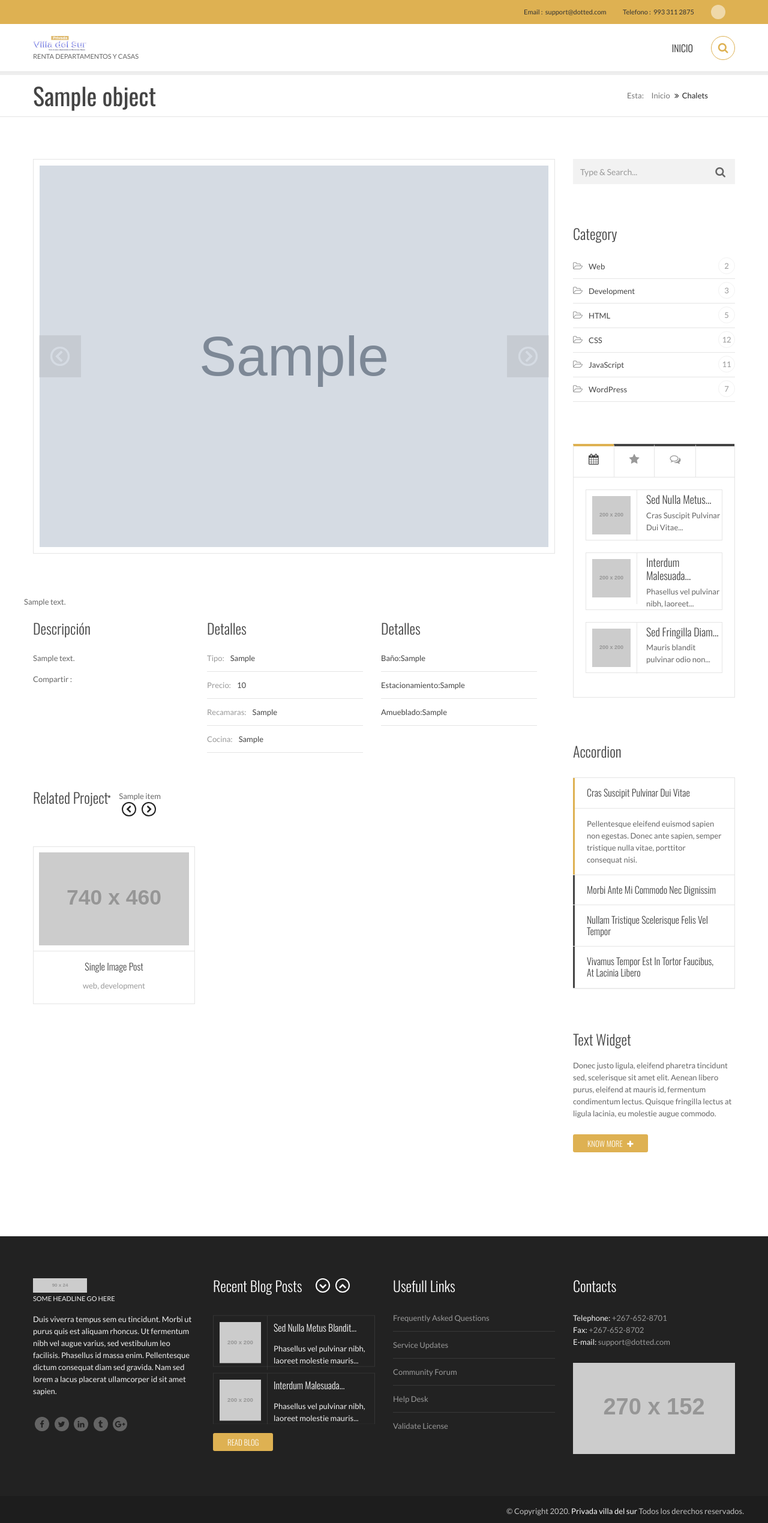
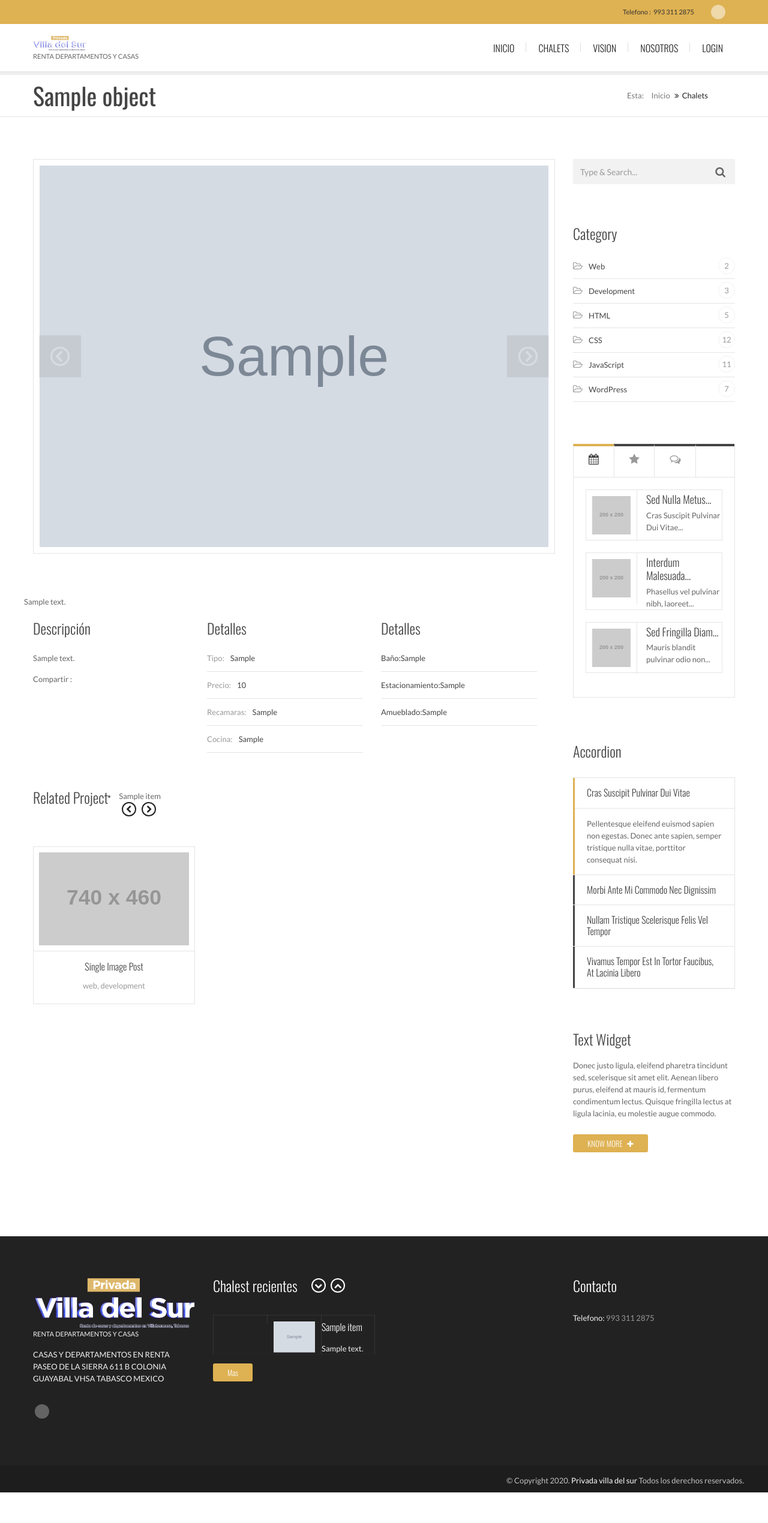
Before and after one commit to inuyaga/privadaVS, a Django app: template templates/web/chalet-single.html in a window 1280 px wide. Shown: the whole page at 60% size. After the commit the page ends 2488 px from the top, so only its background shows below. Run offline with Django 3.2, Linux system fonts and the light colour scheme; the template is opened without the code that fills it: most values are stand-ins (such as "Sample title", 1, 10 or a date in 2020); grey boxes marked "Sample" are stand-in pictures; grey boxes labelled with a size stand in for pictures from a placeholder-image service; some libraries are stand-ins or nearby versions; grey boxes are pictures that could not be loaded.

Commit message:
listar chalet e info

```diff
--- a/app/web/urls.py
+++ b/app/web/urls.py
@@ -6,4 +6,5 @@
 urlpatterns = [
     path('', WebViews.IndexWebView.as_view(), name="index"),
     path('single-chalet/<int:pk>', WebViews.ChaletSingle.as_view(), name="chalet-single"),
+    path('chalet/listar', WebViews.ChaletListView.as_view(), name="chalet-list"),
 ]
--- a/privadaVS/settings.py
+++ b/privadaVS/settings.py
@@ -74,7 +74,8 @@
                 'django.template.context_processors.request',
                 'django.contrib.auth.context_processors.auth',
                 'django.contrib.messages.context_processors.messages',
-                'app.web.context_processors.load_red_socials'
+                'app.web.context_processors.load_red_socials',
+                'app.web.context_processors.load_last_chalet'
             ],
         },
     },
--- a/templates/web/base.html
+++ b/templates/web/base.html
@@ -3,11 +3,15 @@
 <html lang="es-mx">
 
 <head>
-	<meta charset="utf-8">
 	<meta http-equiv="X-UA-Compatible" content="IE=edge">
 	<meta name="viewport" content="width=device-width, initial-scale=1">
+	<meta charset="utf-8">
+	<title>{% block titulo %}Privada Villa del Sur{% endblock titulo %}</title>
+	<meta name="description" content="CASAS Y DEPARTAMENTOS EN RENTA PASEO DE LA SIERRA 611 B COLONIA GUAYABAL VHSA TABASCO MEXICO">
+	<meta name="robots" content="index, follow">
+	<meta name="author" content="CMS">
 
-	<title>Privada Villa del Sur</title>
+
 
 	<!-- Bootstrap CSS -->
 	<link rel="stylesheet" href="{% static 'web/css/bootstrap.css' %}">
@@ -54,6 +58,26 @@
 				<li>
 					<a href="{% url 'web:index' %}"><span>Inicio</span></a>
 				</li>
+				<li>
+					<a href="{% url 'web:chalet-list' %}"><span>Chalets</span></a>
+				</li>
+				<li>
+					<a href="{% url 'web:index' %}"><span>Vision</span></a>
+				</li>
+				<li>
+					<a href="{% url 'web:index' %}"><span>Nosotros</span></a>
+				</li>
+
+				{% if user.is_authenticated %}
+					<li>
+						<a href="{% url 'admin:index' %}"><span>Panel</span></a>
+					</li>
+					{% else %}
+					<li>
+						<a href="{% url 'admin:index' %}"><span>Login</span></a>
+					</li>
+				{% endif %}
+
 				<!-- <li>
 					<a href="#">Features</a>
 					<ul>
@@ -93,6 +117,14 @@
 			</ul>
 		</nav>
 		<!-- /Mobile Menu -->
+
+
+
+
+
+
+
+
 		<!-- topbar -->
 		<div class="topbar-1 bg-theme">
 			<div class="topbar-1-inner ">
@@ -107,8 +139,8 @@
 				<ul class="social social-1">
 
 					{% for item in redes_sociales %}
-					<li><a href="{{item.rs_url}}"
-							class="color-theme hover-text-dark"><i class="{{item.rs_tipo}}" aria-hidden="true"></i></a>
+					<li><a href="{{item.rs_url}}" class="color-theme hover-text-dark"><i class="{{item.rs_tipo}}"
+								aria-hidden="true"></i></a>
 					</li>
 					{% endfor %}
 
@@ -119,7 +151,7 @@
 				</ul>
 
 				<ul class="topbar-info topbar-info-1">
-					<li><span>Email :</span>&nbsp;&nbsp;<a href="mailto:support@dotted.com">support@dotted.com</a></li>
+					<!-- <li><span>Email :</span>&nbsp;&nbsp;<a href="mailto:support@dotted.com">support@dotted.com</a></li> -->
 					<li><span>Telefono :</span>&nbsp;&nbsp;<a href="tel:9933112875">993 311 2875</a></li>
 				</ul>
 			</div>
@@ -130,30 +162,27 @@
 		<header id="stick" class="header-v1">
 			<div class="header-v1-inner">
 				<div class="logo-1">
-					<a href="index.html"><img src="{% static 'text.png' %}" style="width: 90px; height: 24px;"
+					<a href="{% url 'web:index' %}"><img src="{% static 'text.png' %}" style="width: 90px; height: 24px;"
 							class="img-responsive" alt="Image"></a>
 					<p class="slogan-1">Renta departamentos y casas</p>
 				</div>
 				<ul class="navi-right">
-					<li><a href="#" class="btn-search-navi color-theme border-color-theme bg-hover-theme"><i
-								class="fa fa-search " aria-hidden="true"></i></a>
-						<div class="search-popup">
-							<form class="form-search-navi">
-								<div class="input-group">
-									<input class="form-control" placeholder="Search Here" type="text">
-								</div>
-								<!-- /input-group -->
-							</form>
-						</div>
-					</li>
+
 
 					<!-- <li><a href="#" class="color-theme border-color-theme bg-hover-theme"><i class="fa fa-shopping-cart"
 								aria-hidden="true"></i></a></li> -->
 				</ul>
 				<nav id="main-navi" class="nav-r">
 					<ul class="navi-level-1">
-						<li class="has-sub"><a href="{% url 'web:index' %}"
-								class="dark-text hover-text-theme"><span>Inicio</span></a>
+						<li class="has-sub"><a href="{% url 'web:index' %}" class="dark-text hover-text-theme"><span>Inicio</span></a>
+						<li class="has-sub"><a href="{% url 'web:chalet-list' %}" class="dark-text hover-text-theme"><span>Chalets</span></a>
+						<li class="has-sub"><a href="#" class="dark-text hover-text-theme"><span>Vision</span></a>
+						<li class="has-sub"><a href="#" class="dark-text hover-text-theme"><span>Nosotros</span></a>
+						{% if user.is_authenticated %}
+							<li class="has-sub"><a href="{% url 'admin:index' %}" class="dark-text hover-text-theme"><span>Panel</span></a>
+						{% else %}
+							<li class="has-sub"><a href="{% url 'admin:index' %}" class="dark-text hover-text-theme"><span>Login</span></a>
+						{% endif %}
 							<!-- <ul class="navi-level-2 ">
 								<li class="bg-theme"><a class="white-text" href="index.html">HomePage v1</a></li>
 								<li class="bg-theme"><a class="white-text" href="home_2.html">HomePage v2</a></li>
@@ -163,7 +192,6 @@
 								<li class="bg-theme"><a class="white-text" href="home_7.html">Home Boxed</a></li>
 							</ul> -->
 						</li>
-
 					</ul>
 				</nav>
 				<a href="#menu" class="btn-menu-mobile"><i class="fa fa-bars" aria-hidden="true"></i></a>
@@ -185,30 +213,23 @@
 					<div class="col-md-3">
 						<div class="widget widget-footer ">
 							<div class="logo logo-footer">
-								<a href="index.html"><img src="http://placehold.it/90x24/ccc.jpg" class="img-responsive"
+								<a href="{% url 'web:index' %}"><img src="{% static 'text.png' %}" class="img-responsive"
 										alt="Image"></a>
-								<p class="slogan-1">Some headline go here</p>
+								<p class="slogan-1">RENTA DEPARTAMENTOS Y CASAS</p>
 							</div>
-							<p class="text-about">Duis viverra tempus sem eu tincidunt. Morbi ut
-								purus quis est aliquam rhoncus. Ut fermentum
-								nibh vel augue varius, sed vestibulum leo
-								facilisis. Phasellus id massa enim. Pellentesque
-								dictum consequat diam sed gravida. Nam sed
-								lorem a lacus placerat ullamcorper id sit amet
-								sapien.</p>
+							<p class="text-about">CASAS Y DEPARTAMENTOS  EN RENTA
+								PASEO DE LA SIERRA 611 B COLONIA GUAYABAL VHSA TABASCO MEXICO</p>
 							<ul class="social social-f1">
-								<li><a href="#" class=""><i class="fa fa-facebook" aria-hidden="true"></i></a></li>
-								<li><a href="#" class=""><i class="fa fa-twitter" aria-hidden="true"></i></a></li>
-								<li><a href="#" class=""><i class="fa fa-linkedin" aria-hidden="true"></i></a></li>
-								<li><a href="#" class=""><i class="fa fa-tumblr" aria-hidden="true"></i></a></li>
-								<li><a href="#" class=""><i class="fa fa-google-plus" aria-hidden="true"></i></a></li>
+								{% for item in redes_sociales %}
+								<li><a href="{{item.rs_url}}" class=""><i class="{{item.rs_tipo}}" aria-hidden="true"></i></a></li>
+								{% endfor %}
 							</ul>
 						</div>
 					</div>
 					<div class="col-md-3">
 						<div class="widget widget-footer widget-footer-blog">
 							<div class="title-warp">
-								<h3 class="title-inline">Recent Blog Posts</h3>
+								<h3 class="title-inline">Chalest recientes</h3>
 								<div class="customNavigation customNavigation-3">
 									<a class="btn-1 prev-blog2 hover-border-theme hover-text-theme"><i
 											class="fa fa-chevron-down"></i></a>
@@ -218,123 +239,31 @@
 							</div>
 
 							<div class="blog2-warp">
+
 								<div class="slider8">
+								{% for item in chalets_lasts %}
 									<div class="blog2-item">
 										<a href="blog-single.html" class="blog2-img">
-											<img src="http://placehold.it/200x200/ccc.jpg" class="img-responsive"
+											<img src="{{item.chalet_imagen.url}}" class="img-responsive"
 												alt="Image">
 										</a>
 										<div class="blog2-detail">
 											<a href="blog-single.html">
-												<h3 class="hover-text-theme">Sed Nulla Metus Blandit...</h3>
+												<h3 class="hover-text-theme">{{item}}</h3>
 											</a>
-											<p>Phasellus vel pulvinar nibh, laoreet molestie mauris...</p>
+											<p>{{item.chalet_descripcion|truncatechars:40}}</p>
 										</div>
 									</div>
-									<div class="blog2-item">
-										<a href="blog-single.html" class="blog2-img">
-											<img src="http://placehold.it/200x200/ccc.jpg" class="img-responsive"
-												alt="Image">
-										</a>
-										<div class="blog2-detail">
-											<a href="blog-single.html">
-												<h3 class="hover-text-theme">Interdum Malesuada...</h3>
-											</a>
-											<p>Phasellus vel pulvinar nibh, laoreet molestie mauris...</p>
-										</div>
-									</div>
-									<div class="blog2-item">
-										<a href="blog-single.html" class="blog2-img">
-											<img src="http://placehold.it/200x200/ccc.jpg" class="img-responsive"
-												alt="Image">
-										</a>
-										<div class="blog2-detail">
-											<a href="blog-single.html">
-												<h3 class="hover-text-theme">Sed Nulla Metus Blandit...</h3>
-											</a>
-											<p>Phasellus vel pulvinar nibh, laoreet molestie mauris...</p>
-										</div>
-									</div>
-									<div class="blog2-item">
-										<a href="blog-single.html" class="blog2-img">
-											<img src="http://placehold.it/200x200/ccc.jpg" class="img-responsive"
-												alt="Image">
-										</a>
-										<div class="blog2-detail">
-											<a href="blog-single.html">
-												<h3 class="hover-text-theme">Morbi Ante..</h3>
-											</a>
-											<p>Phasellus vel pulvinar nibh, laoreet molestie mauris...</p>
-										</div>
-									</div>
-									<div class="blog2-item">
-										<a href="blog-single.html" class="blog2-img">
-											<img src="http://placehold.it/200x200/ccc.jpg" class="img-responsive"
-												alt="Image">
-										</a>
-										<div class="blog2-detail">
-											<a href="blog-single.html">
-												<h3 class="hover-text-theme">Nullam TristiqueFelis...</h3>
-											</a>
-											<p>Phasellus vel pulvinar nibh, laoreet molestie mauris...</p>
-										</div>
-									</div>
-									<div class="blog2-item">
-										<a href="blog-single.html" class="blog2-img">
-											<img src="http://placehold.it/200x200/ccc.jpg" class="img-responsive"
-												alt="Image">
-										</a>
-										<div class="blog2-detail">
-											<a href="blog-single.html">
-												<h3 class="hover-text-theme">Vitae Ullamcorper ...</h3>
-											</a>
-											<p>Phasellus vel pulvinar nibh, laoreet molestie mauris...</p>
-										</div>
-									</div>
-									<div class="blog2-item">
-										<a href="blog-single.html" class="blog2-img">
-											<img src="http://placehold.it/200x200/ccc.jpg" class="img-responsive"
-												alt="Image">
-										</a>
-										<div class="blog2-detail">
-											<a href="blog-single.html">
-												<h3 class="hover-text-theme">Sed Nulla Metus Blandit...</h3>
-											</a>
-											<p>Phasellus vel pulvinar nibh, laoreet molestie mauris...</p>
-										</div>
-									</div>
-									<div class="blog2-item">
-										<a href="blog-single.html" class="blog2-img">
-											<img src="http://placehold.it/200x200/ccc.jpg" class="img-responsive"
-												alt="Image">
-										</a>
-										<div class="blog2-detail">
-											<a href="blog-single.html">
-												<h3 class="hover-text-theme">Vivamus Tempor....</h3>
-											</a>
-											<p>Phasellus vel pulvinar nibh, laoreet molestie mauris...</p>
-										</div>
-									</div>
-									<div class="blog2-item">
-										<a href="blog-single.html" class="blog2-img">
-											<img src="http://placehold.it/200x200/ccc.jpg" class="img-responsive"
-												alt="Image">
-										</a>
-										<div class="blog2-detail">
-											<a href="blog-single.html">
-												<h3 class="hover-text-theme">In Placerat..</h3>
-											</a>
-											<p>Phasellus vel pulvinar nibh, laoreet molestie mauris...</p>
-										</div>
-									</div>
+									{% endfor %}
 								</div>
+
 							</div>
-							<a href="#" class="ot-btn btn-main-bg bg-theme btn-rounded white-text">READ BLOG</a>
+							<a href="#" class="ot-btn btn-main-bg bg-theme btn-rounded white-text">Mas</a>
 
 						</div>
 					</div>
 					<div class="col-md-3">
-						<div class="widget widget-footer">
+						<!-- <div class="widget widget-footer">
 							<div class="title-warp">
 								<h3 class="title-inline">Usefull Links</h3>
 							</div>
@@ -345,18 +274,19 @@
 								<li><a href="#" class="">Help Desk</a></li>
 								<li><a href="#" class="">Validate License</a></li>
 							</ul>
-						</div>
+						</div> -->
 					</div>
 					<div class="col-md-3">
 						<div class="widget widget-footer">
 							<div class="title-warp">
-								<h3 class="title-inline">Contacts</h3>
+								<h3 class="title-inline">Contacto</h3>
 							</div>
 							<div class="contact-f1">
-								<p>Telephone: <a href="tel:267-652-8701">+267-652-8701</a></p>
-								<p>Fax:<a href="fax:267-652-8702"> +267-652-8702</a></p>
-								<p>E-mail: <a href="mailto:support@dotted.com">support@dotted.com</a></p>
-								<img src="http://placehold.it/270x152/ccc.jpg" class="img-responsive" alt="Image">
+								<p>Telefono: <a href="tel:267-652-8701">993 311 2875</a></p>
+								<!-- <p>Fax:<a href="fax:267-652-8702"> +267-652-8702</a></p>
+								<p>E-mail: <a href="mailto:support@dotted.com">support@dotted.com</a></p> -->
+								<!-- <img src="http://placehold.it/270x152/ccc.jpg" class="img-responsive" alt="Image"> -->
+								<iframe class="img-responsive" src="https://www.youtube.com/embed/Y27CCcZDxrA" frameborder="0" allow="accelerometer; autoplay; encrypted-media; gyroscope; picture-in-picture" allowfullscreen></iframe>
 							</div>
 						</div>
 					</div>
@@ -390,7 +320,9 @@
 							</li>
 						</ul> -->
 						<p class="text-copyright-1">
-							© Copyright {% now 'Y' %}. <a href="https://www.facebook.com/villahermosatabascocasasydepartamentos">Privada villa del sur</a> Todos los derechos reservados.
+							© Copyright {% now 'Y' %}. <a
+								href="https://www.facebook.com/villahermosatabascocasasydepartamentos">Privada villa del
+								sur</a> Todos los derechos reservados.
 						</p>
 					</div>
 				</div>
@@ -447,6 +379,12 @@
 	<!-- Global Js
 	    ================================================== -->
 	<script src="{% static 'web/js/plugins/template.js' %}"></script>
+
+
+	{% block script %}
+
+	{% endblock script %}
+
 </body>
 
 </html>
--- a/templates/web/inicio.html
+++ b/templates/web/inicio.html
@@ -50,7 +50,7 @@
             <div class="iconbox-set-1-warp">
 
                 {% for item in chalets %}
-                <div class="col-md-3">
+                <div class="col-md-4">
                     <div class="item">
                         <div class="project-item text-center">
                             <div class="project-item-img-container">
```
Also changed, not shown: app/web/views.py (+12 -3 lines), templates/web/chalets-list.html (added, +157 -0 lines).
